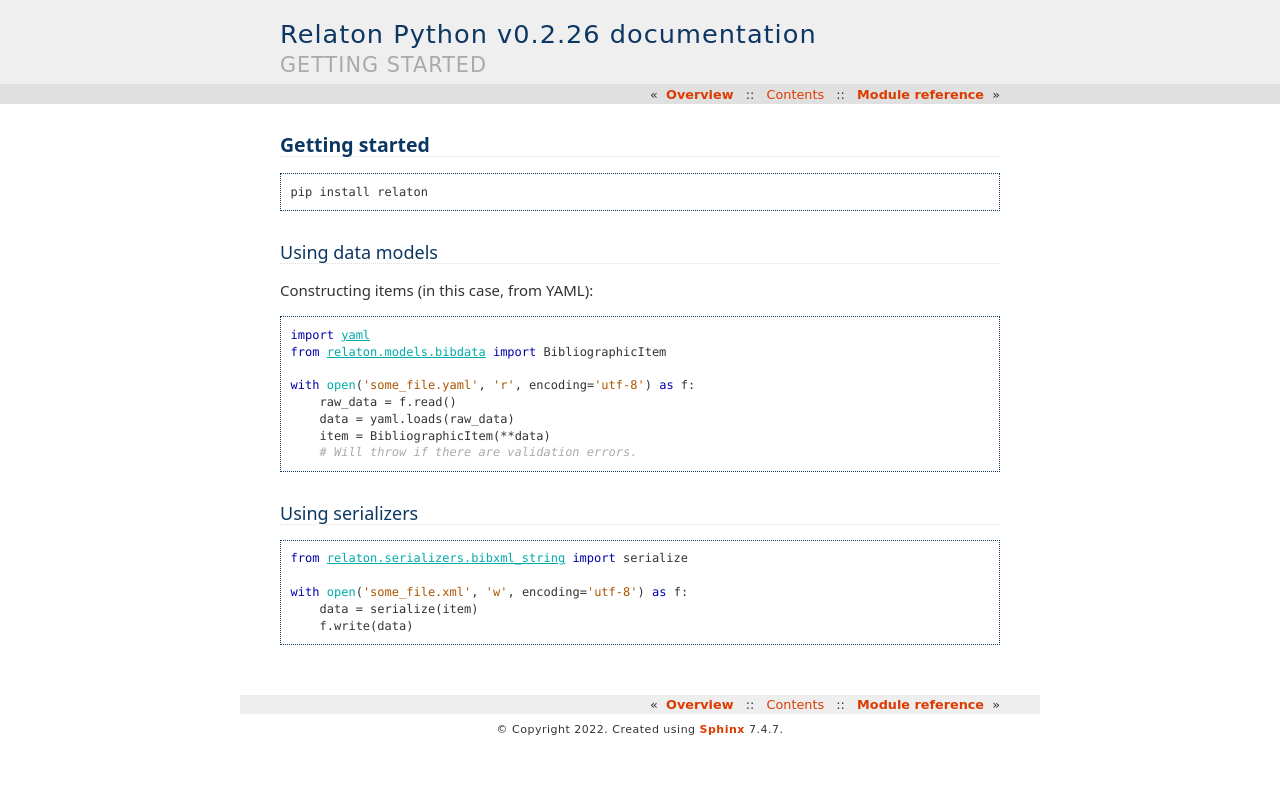
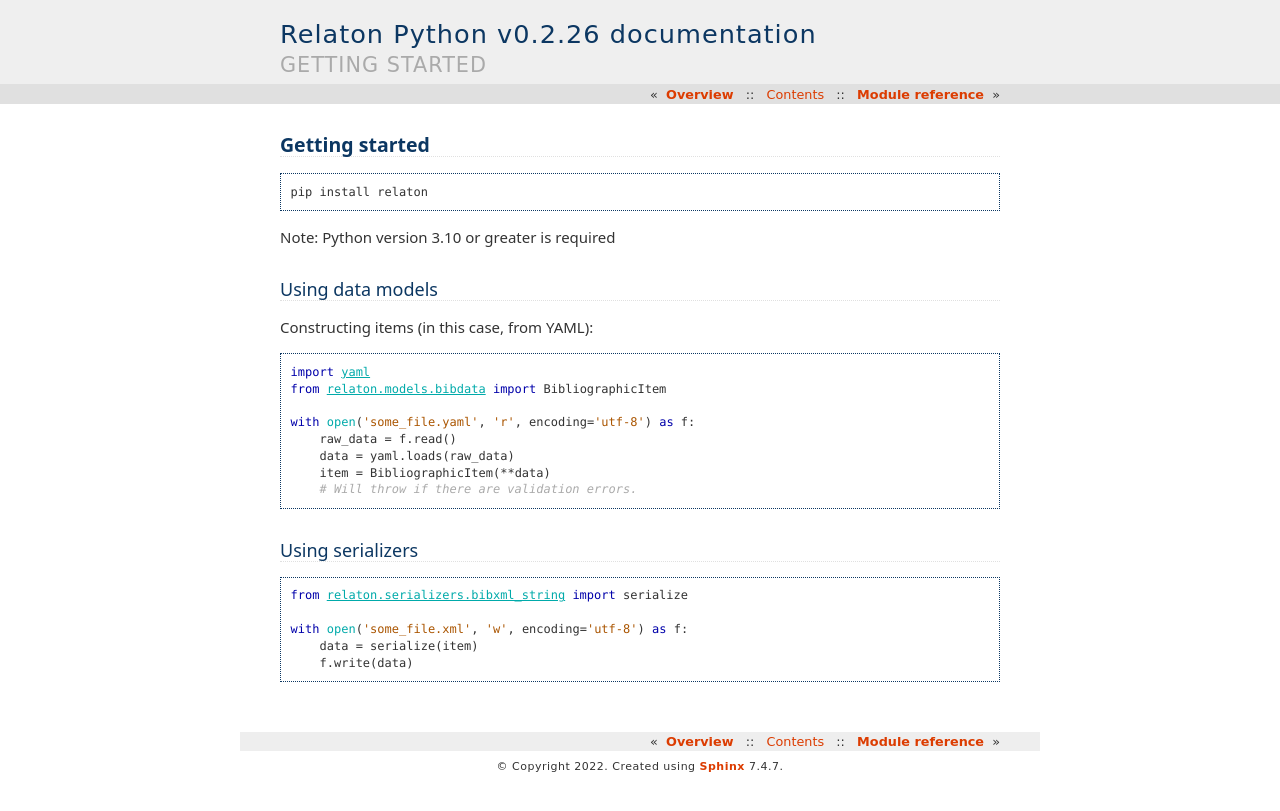
Before and after one commit to relaton/relaton-py, a Sphinx documentation site: the page built from docs/get-started.rst, in a window 1280 px wide. Shown: the top 811 px of the page. Built offline with Sphinx 7.4.7, drawn with Linux system fonts in a browser that asks for light colours.

Commit message:
docs: specify minimum Python version

```diff
--- a/docs/get-started.rst
+++ b/docs/get-started.rst
@@ -5,6 +5,9 @@ Getting started
 ::
 
     pip install relaton
+
+
+Note: Python version 3.10 or greater is required
 
 Using data models
 =================
```
Also changed, not shown: 2 other files.
